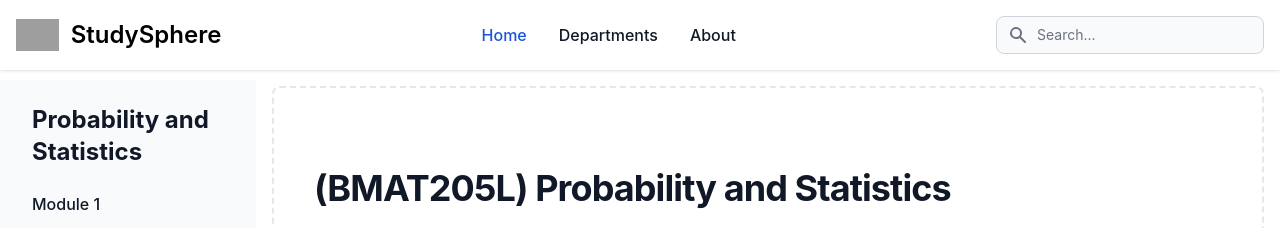
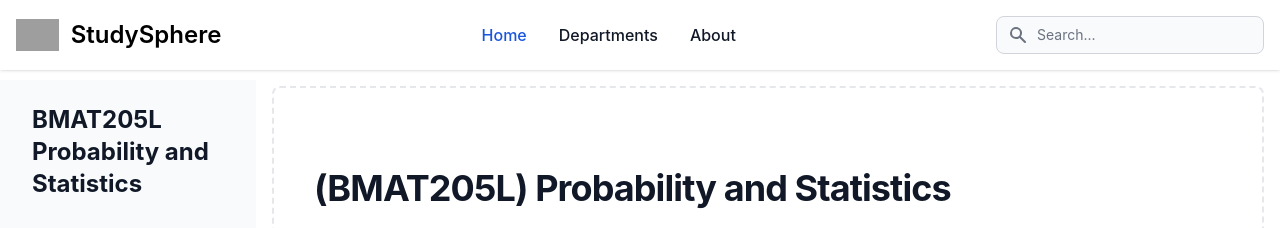
Before and after one commit to yashphulfagar/StudySphere, a React (Create React App) app: page /courses in a window 1280 px wide. Shown: the top 228 px of the page. Built offline with nearby package versions, Linux system fonts and the light colour scheme; grey boxes are pictures that could not be loaded.

Commit message:
content demo

```diff
--- a/src/components/sidebar.component.jsx
+++ b/src/components/sidebar.component.jsx
@@ -9,6 +9,8 @@ const Modules = [
   "Module 6",
   "Module 7",
 ];
+
+const courseName = 'BMAT205L Probability and Statistics';
 
 const ModuleBar = () => {
   return (
@@ -47,7 +49,7 @@ const ModuleBar = () => {
                 href="/"
                 class="flex items-center font-bold text-2xl p-2 text-gray-900 rounded-lg dark:text-white hover:bg-gray-100 dark:hover:bg-gray-700"
               >
-                <span class="ml-3">Probability and Statistics</span>
+                <span class="ml-3">{courseName}</span>
               </a>
             </li>
             <li>
```
